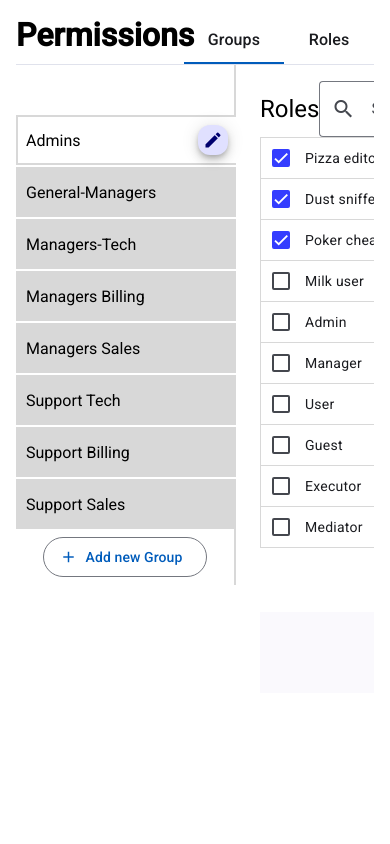
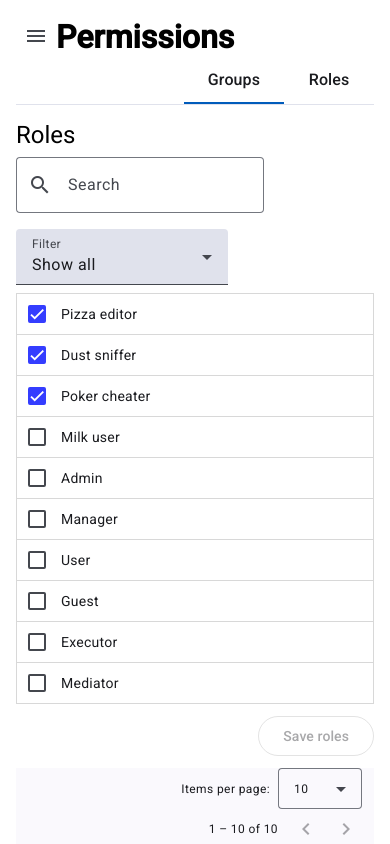
Before and after one commit to VladyslavVorobiov/admin-app-ng-18, an Angular app: page /permissions in a window 390 px wide. Built offline with nearby package versions, Linux system fonts and the light colour scheme.

Commit message:
feat(global): add adaptive styles

```diff
--- a/src/app/core/services/index.ts
+++ b/src/app/core/services/index.ts
@@ -1 +1,2 @@
 export * from './loader.service';
+export * from './menu.service';
--- /dev/null
+++ b/src/app/core/services/menu.service.ts
@@ -0,0 +1,14 @@
+import { Injectable } from '@angular/core';
+import { BehaviorSubject } from 'rxjs';
+
+@Injectable({
+  providedIn: 'root',
+})
+export class MenuService {
+  #openedSubject = new BehaviorSubject<boolean>(false);
+  public opened$ = this.#openedSubject.asObservable();
+
+  openMenu(opened: boolean) {
+    this.#openedSubject.next(opened);
+  }
+}
--- a/src/app/pages/permissions/permissions.component.css
+++ b/src/app/pages/permissions/permissions.component.css
@@ -5,8 +5,19 @@
     padding: 16px;
 }
 
+:host:has(app-navigation.opened) {
+    .menu-button {
+        display: none;
+    }
+}
+
 .permissions__header {
     margin: 0;
+}
+
+.menu-button {
+    display: none;
+    z-index: 2;
 }
 
 mat-tab-group {
@@ -14,3 +25,15 @@ mat-tab-group {
     top: -38px;
     height: 100%;
 }
+
+@media screen and (max-width: 600px) {
+    .menu-button {
+        display: inline-block;
+    }
+}
+
+@media screen and (max-width: 440px) {
+    mat-tab-group {
+        top: 0px;
+    }
+}
--- a/src/app/pages/permissions/permissions.component.html
+++ b/src/app/pages/permissions/permissions.component.html
@@ -1,4 +1,10 @@
-  <h1 class="permissions__header">Permissions</h1>
+  <h1 class="permissions__header">
+    <button mat-icon-button class="menu-button" (click)="onMenuClick()">
+      <mat-icon>menu</mat-icon>
+    </button>
+
+    <span>Permissions</span>
+  </h1>
 
   <mat-tab-group animationDuration="0ms" mat-stretch-tabs="false" mat-align-tabs="end">
     <mat-tab label="Groups"> <app-groups/> </mat-tab>
--- a/src/app/pages/permissions/permissions.component.ts
+++ b/src/app/pages/permissions/permissions.component.ts
@@ -1,5 +1,9 @@
-import { ChangeDetectionStrategy, Component } from '@angular/core';
+import { ChangeDetectionStrategy, Component, inject } from '@angular/core';
 import { MatTabsModule } from '@angular/material/tabs';
+import { MatIcon } from '@angular/material/icon';
+import { MatButtonModule } from '@angular/material/button';
+
+import { MenuService } from 'core-services';
 import { GroupsComponent } from './components/groups/groups.component';
 import { RolesComponent } from './components/roles/roles.component';
 
@@ -9,6 +13,18 @@ import { RolesComponent } from './components/roles/roles.component';
   templateUrl: './permissions.component.html',
   styleUrls: ['./permissions.component.css'],
   changeDetection: ChangeDetectionStrategy.OnPush,
-  imports: [MatTabsModule, GroupsComponent, RolesComponent],
+  imports: [
+    MatTabsModule,
+    GroupsComponent,
+    RolesComponent,
+    MatIcon,
+    MatButtonModule,
+  ],
 })
-export class PermissionsComponent {}
+export class PermissionsComponent {
+  #menuService: MenuService = inject(MenuService);
+
+  onMenuClick() {
+    this.#menuService.openMenu(true);
+  }
+}
--- a/src/app/shared/components/navigation/navigation.component.css
+++ b/src/app/shared/components/navigation/navigation.component.css
@@ -1,11 +1,50 @@
 :host {
     display: block;
     min-width: 220px;
+    background-color: var(--white);
+}
+
+@media screen and (max-width: 600px) {
+    :host {
+        position: fixed;
+        z-index: 100;
+        top: 0;
+        left: 0;
+
+        height: 100%;
+        width: 0;
+        min-width: 0;
+
+        overflow-x: hidden;
+        transition: 0.5s;
+    }
+
+    :host.opened {
+        min-width: 220px;
+
+        .aside__actions .aside__menu-button {
+            display: block;
+        }
+    }
 }
 
 aside {
     height: 100%;
     --item-height: 50px;
+
+    .aside__actions {
+        display: flex;
+        align-items: center;
+        justify-content: end;
+        padding: 8px;
+        box-sizing: border-box;
+        height: var(--item-height);
+        border-right: 2px solid var(--light-grey);
+
+        .aside__menu-button {
+            display: none;
+        }
+    }
 
     .navigation {
         width: 100%;
@@ -53,11 +92,6 @@ aside {
         background-color: var(--white);
     }
 
-    .navigation__item--empty {
-        height: var(--item-height);
-        border-right: 2px solid var(--light-grey);
-    }
-
     .title-input {
         width: 160px;
         height: 40px;
--- a/src/app/shared/components/navigation/navigation.component.html
+++ b/src/app/shared/components/navigation/navigation.component.html
@@ -1,7 +1,11 @@
 <aside>
 
     @if (items().length) {
-        <div class="navigation__item--empty"></div>
+        <div class="aside__actions">
+              <button mat-icon-button class="aside__menu-button" (click)="onClose()">
+                <mat-icon>close</mat-icon>
+              </button>
+        </div>
     }
 
     <ul class="navigation">
--- a/src/app/shared/components/navigation/navigation.component.ts
+++ b/src/app/shared/components/navigation/navigation.component.ts
@@ -1,17 +1,25 @@
 import {
   ChangeDetectionStrategy,
+  ChangeDetectorRef,
   Component,
+  DestroyRef,
+  HostBinding,
   inject,
   input,
+  OnInit,
   output,
 } from '@angular/core';
+import { AsyncPipe } from '@angular/common';
 import { FormsModule } from '@angular/forms';
 import { MatIcon } from '@angular/material/icon';
 import { MatButtonModule } from '@angular/material/button';
 import { MatFormFieldModule } from '@angular/material/form-field';
 import { MatInputModule } from '@angular/material/input';
 import { MatSnackBar } from '@angular/material/snack-bar';
+import { takeUntilDestroyed } from '@angular/core/rxjs-interop';
+import { tap } from 'rxjs';
 
+import { MenuService } from 'core-services';
 import { NavigationItem } from './models';
 
 @Component({
@@ -26,9 +34,12 @@ import { NavigationItem } from './models';
     MatFormFieldModule,
     FormsModule,
     MatInputModule,
+    AsyncPipe,
   ],
 })
-export class NavigationComponent {
+export class NavigationComponent implements OnInit {
+  @HostBinding('class.opened') openedClass = false;
+
   items = input.required<NavigationItem[]>();
   currentId = input.required<string>();
 
@@ -38,6 +49,13 @@ export class NavigationComponent {
   editable: NavigationItem = { id: '', title: '' };
 
   #snackBar: MatSnackBar = inject(MatSnackBar);
+  #menuService: MenuService = inject(MenuService);
+  #destroyRef: DestroyRef = inject(DestroyRef);
+  #cdr: ChangeDetectorRef = inject(ChangeDetectorRef);
+
+  ngOnInit(): void {
+    this.#initMenuListener();
+  }
 
   onItemClick(item: NavigationItem) {
     if (this.editable.id === item.id) return;
@@ -68,6 +86,22 @@ export class NavigationComponent {
     this.#resetEditable();
   }
 
+  onClose() {
+    this.#menuService.openMenu(false);
+  }
+
+  #initMenuListener() {
+    this.#menuService.opened$
+      .pipe(
+        tap((opened) => {
+          this.openedClass = opened;
+          this.#cdr.markForCheck();
+        }),
+        takeUntilDestroyed(this.#destroyRef)
+      )
+      .subscribe();
+  }
+
   #resetEditable() {
     this.editable = { id: '', title: '' };
   }
--- a/src/app/shared/components/toolbar/toolbar.component.css
+++ b/src/app/shared/components/toolbar/toolbar.component.css
@@ -2,6 +2,9 @@
     display: flex;
     align-items: center;
     justify-content: space-between;
+    flex-wrap: wrap;
+    gap: 8px;
+    padding-bottom: 8px;
 }
 
 .toolbar__header {
@@ -12,5 +15,6 @@
 .toolbar__actions {
     display: flex;
     align-items: center;
+    flex-wrap: wrap;
     gap: 16px;
 }
--- a/src/styles/ng-material/index.css
+++ b/src/styles/ng-material/index.css
@@ -1 +1,2 @@
 @import './tabs.css';
+@import './paginator.css';
--- /dev/null
+++ b/src/styles/ng-material/paginator.css
@@ -0,0 +1,17 @@
+@media screen and (max-width: 480px) {
+    mat-paginator {
+        .mat-mdc-paginator-page-size {
+            margin-right: 0;
+        }
+
+        .mat-mdc-paginator-range-label {
+            margin: 0 8px;
+        }
+    }
+}
+
+@media screen and (max-width: 450px) {
+    mat-paginator {
+        height: 100px;
+    }
+}
```
Also changed, not shown: src/styles/fundamentals/index.css (line endings or trailing spaces).
